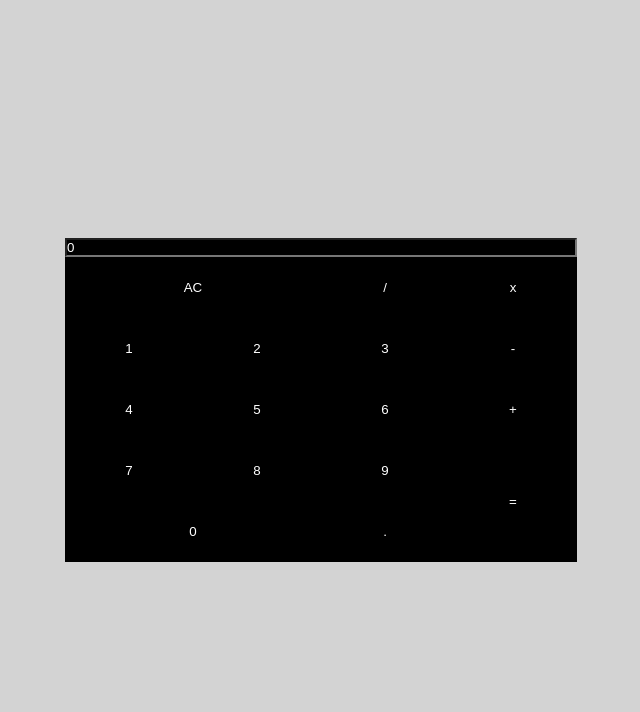
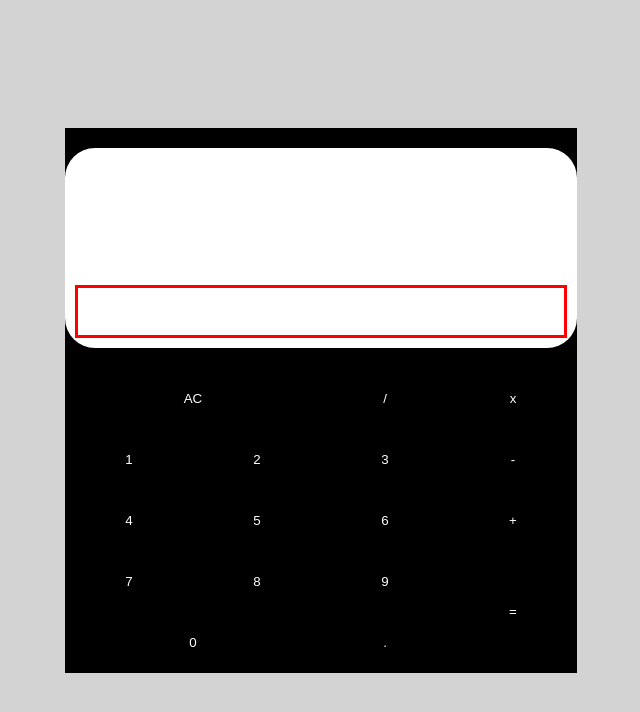
Before and after one commit to ludaalt/calculator, a React (Create React App) app: page / in a window 1280 px wide. Shown: the top 712 px of the page, without its empty margins (319-959 px from the left). Built offline with nearby package versions, Linux system fonts and the light colour scheme.

Commit message:
feat: implement basic input display

```diff
--- a/src/components/Input.jsx
+++ b/src/components/Input.jsx
@@ -1,22 +1,46 @@
 import { useState } from 'react';
 import styled from 'styled-components';
 
-const InputDisplay = styled.input`
-    width: 100%;
-    background: transparent;
+const Area = styled.div`
+    margin: 20px 0;
+    padding: 10px;
+    display: flex;
+    flex-direction: column;
+    justify-content: flex-end;
+
+    border-radius: 30px;
+
+    height: 200px;
+    background: white;
+    font-size: 40px;
+    font-family: 'Roboto';
+    color: gray;
+    text-align: end;
+
+    div {
+        min-height: 20px;
+        outline: none;
+        overflow: hidden;
+
+        border: 3px solid red;
+    }
 
 `
 
-const Input = () => {
-    const [value, setValue] = useState(0);
+const Input = ({ currentValue }) => {
+    const [value, setValue] = useState(currentValue);
 
     const setValueHandler = (e) => {
-        setValue(e.target.value)
+        setValue(e.target.textContent)
+        console.log(value)
     }
+
     return (
-        <InputDisplay placeholder="place" value={value} onChange={(e) => setValueHandler(e)} />
+        <Area>
+            <div contentEditable value={value} onInput={setValueHandler}></div>
+        </Area>
+
     )
-
 }
 
 export default Input
```
